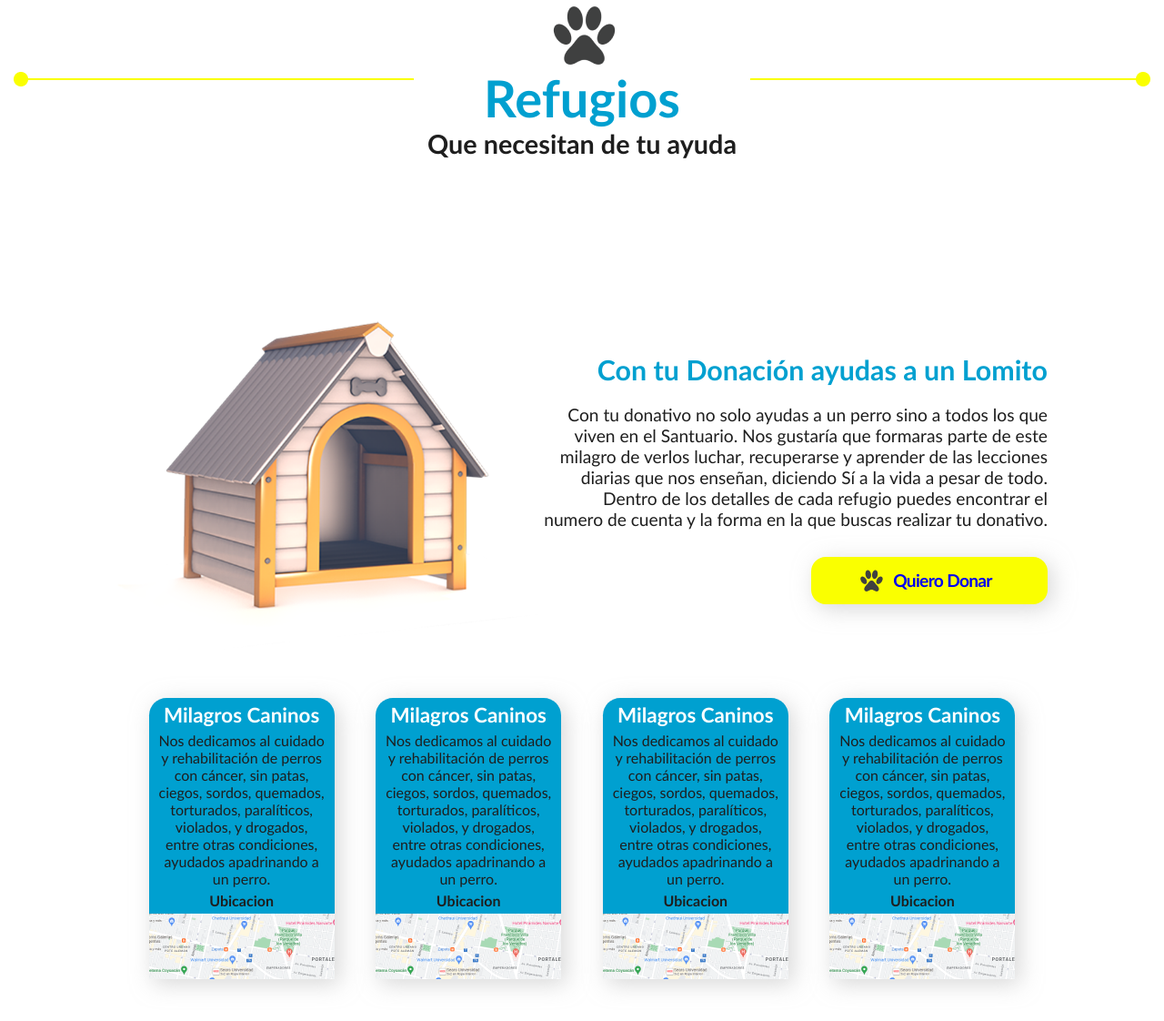
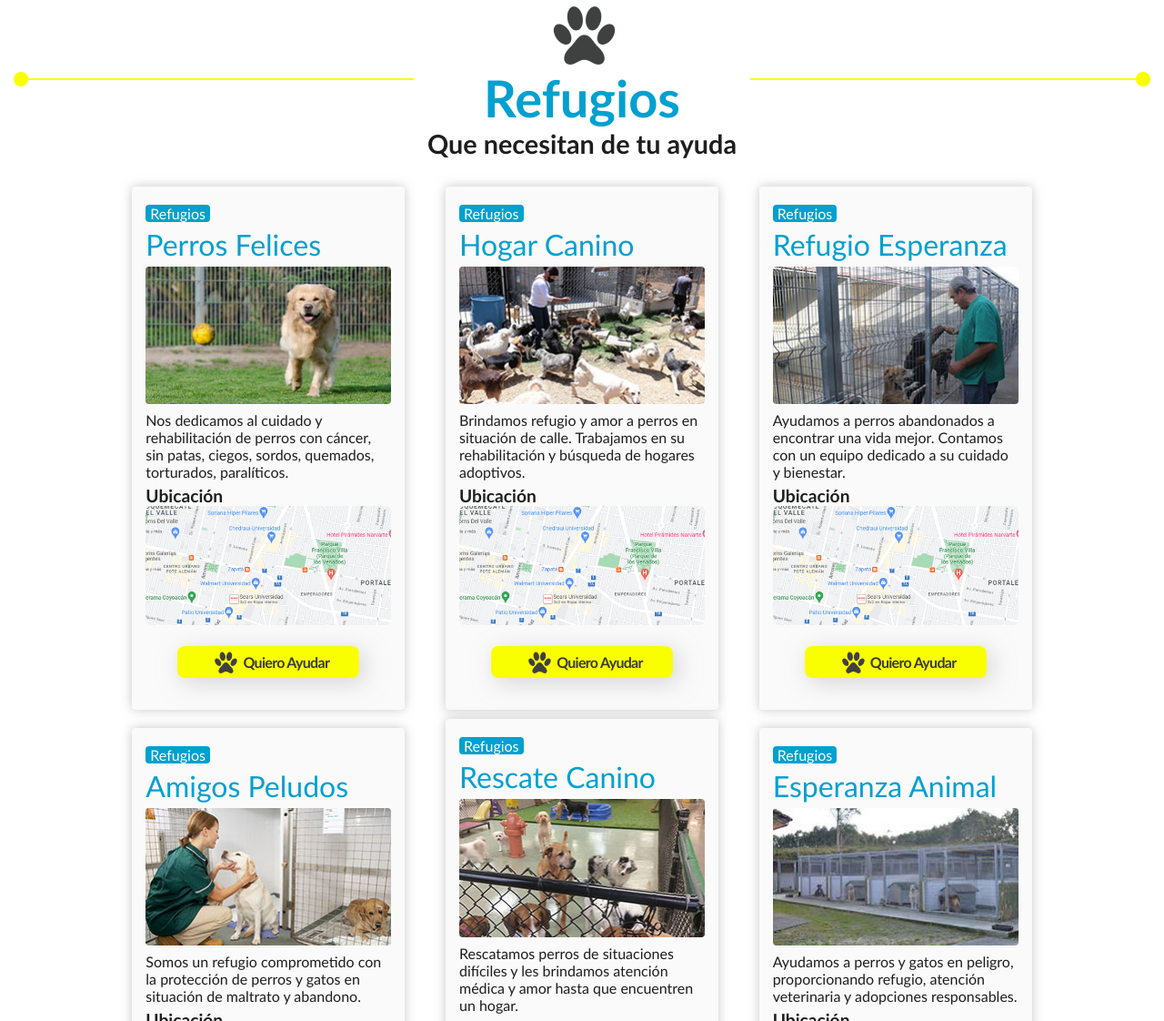
Before and after one commit to bernardodieta/lomitosapp-js-coderhouse, a plain HTML site: page pages/refugiomenu.html in a window 1280 px wide. Shown: the part 732-1854 px from the top of the page at 91% size. Drawn offline with Linux system fonts and the light colour scheme.

Commit message:
Fix con problema al subir pagina a GITHUB PAGE que no me tomaba las tarjetas de los animales ni la de los refugios automaticamente dependiendo del array

```diff
--- a/js/carddog/classdogcard.js
+++ b/js/carddog/classdogcard.js
@@ -12,8 +12,9 @@
 
     }
 
+
+
 }
-//Guardar datos del arreglo en el storage para tener contenido que visualizar.
 const cargarDog = (dogcard) => {
     newdog = [];
     for(const card of dogCard){
@@ -22,3 +23,4 @@
 
     }
 }
+cargarDog();
--- a/js/refugios/addref.js
+++ b/js/refugios/addref.js
@@ -11,13 +11,13 @@
 }
 
 
-//Guardar datos del arreglo en el storage para tener contenido que visualizar.
-// const nuevosRefu = (refugio) => {
-//   newrefuList = [];
-//   for( const refu of refuCard){
-//     newrefuList.push(new Refugio(refu))
-//     localStorage.setItem("Lista de Refugios", JSON.stringify(newrefuList));
-//     console.log(newrefuList);
-//   }
-// }
-// nuevosRefu();
+
+const nuevosRefu = (refugio) => {
+    newrefuList = [];
+    for (const refu of refuCard) {
+        newrefuList.push(new Refugio(refu))
+        localStorage.setItem("Lista de Refugios", JSON.stringify(newrefuList));
+
+    }
+}
+nuevosRefu();
--- a/js/refugios/cardrefu.js
+++ b/js/refugios/cardrefu.js
@@ -1,4 +1,4 @@
-let divprincipal = document.getElementById('refugiomenu__cards');
+let divprincipal3 = document.getElementById('refugiomenu__cards');
 let refugioLista;
 let tempstorlist;
 
@@ -19,7 +19,7 @@
 const mostrarRefugios = () => {
     let tempstor = refugioLista;
     tempstorlist = [];
-    divprincipal.innerHTML = "";
+    divprincipal3.innerHTML = "";
 
     //Itero todo el arreglo que tiene los datos obtenidos del localstorage y los convierto en un objeto
     for(const objeto of tempstor){
@@ -28,7 +28,7 @@
 
    //Por cada objeto que hay dentro de el nuevo arreglo creo el contenido html y lo muestro
     for(const refu of tempstorlist){
-        console.log(refu);
+
         let newdiv = document.createElement('div');
         newdiv.className = "refugiomenu__cards-card";
         newdiv.innerHTML =     `<div class="category">${refu.category}</div>
@@ -44,7 +44,7 @@
             </div>
         </a>`;
 
-        divprincipal.appendChild(newdiv);
+        divprincipal3.appendChild(newdiv);
     }
 }
 mostrarRefugios();
```
Also changed, not shown: js/carddog/listardogcard.js (+4 -8 lines), pages/adopcionmenu.html (+3 -2 lines).
